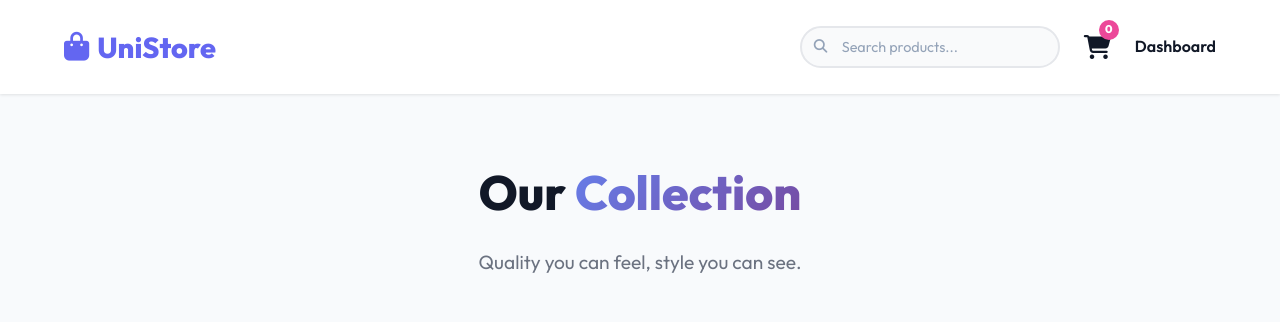
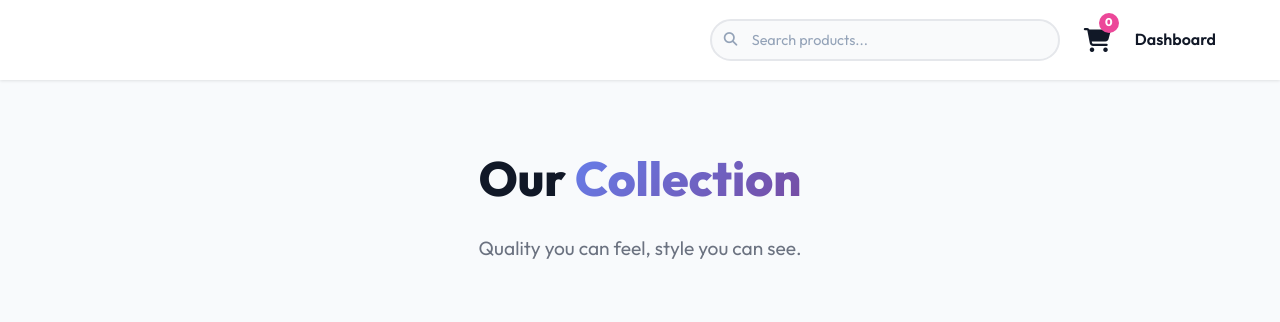
Before and after one commit to jovinnijo57-stack/UniStore, a Flask app: page /shop in a window 1280 px wide. Shown: the top 322 px of the page. Run offline with Flask 3, Linux system fonts and the light colour scheme; a user stored in the database is signed in; data comes from the database, SQL or seed files in the repository; some libraries are stand-ins or nearby versions.

Commit message:
Add files via upload

```diff
--- a/templates/shop.html
+++ b/templates/shop.html
@@ -13,10 +13,11 @@
 
     <style>
         .shop-nav {
-            padding: 1.5rem 5%;
-            background: white;
+            padding: 1.2rem 5%;
+            background: rgba(255, 255, 255, 0.9);
+            backdrop-filter: blur(10px);
             display: flex;
-            justify-content: space-between;
+            justify-content: flex-end; /* Align all navigation items to the right */
             align-items: center;
             position: sticky;
             top: 0;
@@ -33,7 +34,7 @@
         /* Search Box in Nav */
         .search-box {
             position: relative;
-            width: 260px;
+            width: 350px; /* Increased width for better desktop usability */
             transition: width 0.3s ease;
         }
 
@@ -246,19 +247,13 @@
                 transform: translateY(0);
             }
         }
-
         @media (max-width: 768px) {
-            .search-box {
-                width: 180px;
-            }
-
-            .search-box input:focus {
-                width: 100%;
-            }
-
-            .nav-right {
-                gap: 0.8rem;
-            }
+            .shop-nav { padding: 1rem 4%; }
+            .nav-right { width: 100%; justify-content: space-between; gap: 0.5rem; }
+            .search-box { flex: 1; min-width: 120px; }
+            .search-box input:focus { width: 100%; }
+            .nav-item-text { display: none; } /* Hide dashboard text on mobile */
+            .nav-item-icon { display: flex !important; }
         }
 
         @media (max-width: 480px) {
@@ -271,9 +266,7 @@
 
 <body style="background: #f8fafc;">
     <nav class="shop-nav">
-        <a href="/" class="logo" style="margin-bottom: 0; font-size: 1.8rem; text-decoration: none;">
-            <i class="fas fa-shopping-bag"></i> UniStore
-        </a>
+        <!-- Logo removed as per user request -->
         <div class="nav-right">
             <div class="search-box">
                 <input type="text" id="searchInput" placeholder="Search products..." oninput="handleSearch()">
@@ -287,8 +280,10 @@
                 <span id="cart-count"
                     style="position: absolute; top: -8px; right: -8px; background: var(--secondary); color: white; font-size: 0.7rem; width: 20px; height: 20px; border-radius: 50%; display: flex; align-items: center; justify-content: center; font-weight: 800;">0</span>
             </a>
-            <a href="/user/dashboard" class="nav-item"
-                style="color: var(--text-main); text-decoration: none; font-weight: 600;">Dashboard</a>
+            <a href="/user/dashboard" class="nav-item" style="color: var(--text-main); text-decoration: none; font-weight: 600;">
+                <span class="nav-item-text">Dashboard</span>
+                <span class="nav-item-icon" style="display: none; font-size: 1.4rem;"><i class="fa-solid fa-circle-user"></i></span>
+            </a>
         </div>
     </nav>
 
```
Also changed, not shown: templates/retrieval.html (+1 -7 lines), templates/user_dashboard.html (+8 -1 lines).
